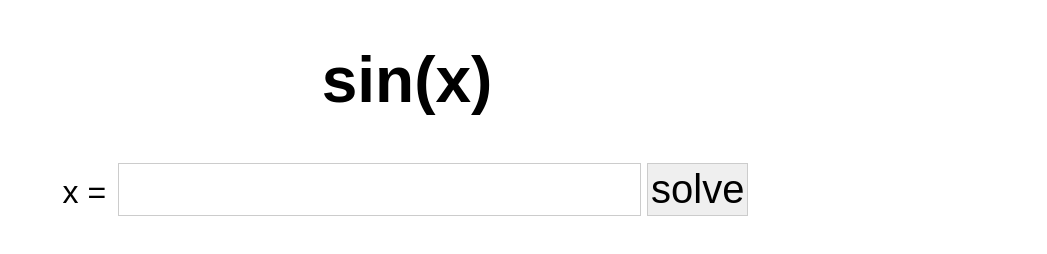
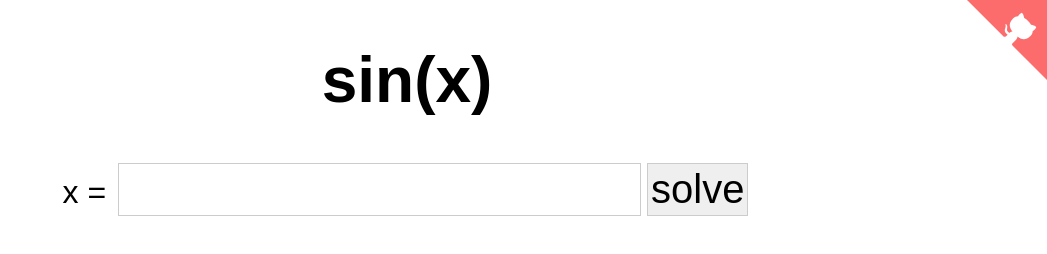
Before and after one commit to thinkphp/sin, a plain HTML site: page index.html in a window 1280 px wide. Shown: the whole page, without its empty margins (233-1280 px from the left). Drawn offline with Linux system fonts and the light colour scheme.

Commit message:
Update index.html

```diff
--- a/index.html
+++ b/index.html
@@ -12,6 +12,7 @@
 </head>
 <body>
 <center>
+ <a href="http://github.com/thinkphp/sin" class="github-corner"><svg width="80" height="80" viewBox="0 0 250 250" style="fill:#FD6C6C; color:#fff; position: absolute; top: 0; border: 0; right: 0;"><path d="M0,0 L115,115 L130,115 L142,142 L250,250 L250,0 Z"></path><path d="M128.3,109.0 C113.8,99.7 119.0,89.6 119.0,89.6 C122.0,82.7 120.5,78.6 120.5,78.6 C119.2,72.0 123.4,76.3 123.4,76.3 C127.3,80.9 125.5,87.3 125.5,87.3 C122.9,97.6 130.6,101.9 134.4,103.2" fill="currentColor" style="transform-origin: 130px 106px;" class="octo-arm"></path><path d="M115.0,115.0 C114.9,115.1 118.7,116.5 119.8,115.4 L133.7,101.6 C136.9,99.2 139.9,98.4 142.2,98.6 C133.8,88.0 127.5,74.4 143.8,58.0 C148.5,53.4 154.0,51.2 159.7,51.0 C160.3,49.4 163.2,43.6 171.4,40.1 C171.4,40.1 176.1,42.5 178.8,56.2 C183.1,58.6 187.2,61.8 190.9,65.4 C194.5,69.0 197.7,73.2 200.1,77.6 C213.8,80.2 216.3,84.9 216.3,84.9 C212.7,93.1 206.9,96.0 205.4,96.6 C205.1,102.4 203.0,107.8 198.3,112.5 C181.9,128.9 168.3,122.5 157.7,114.1 C157.9,116.9 156.7,120.9 152.7,124.9 L141.0,136.5 C139.8,137.7 141.6,141.9 141.8,141.8 Z" fill="currentColor" class="octo-body"></path></svg></a><style>.github-corner:hover .octo-arm{animation:octocat-wave 560ms ease-in-out}@keyframes octocat-wave{0%,100%{transform:rotate(0)}20%,60%{transform:rotate(-25deg)}40%,80%{transform:rotate(10deg)}}@media (max-width:500px){.github-corner:hover .octo-arm{animation:none}.github-corner .octo-arm{animation:octocat-wave 560ms ease-in-out}}</style>
 <h1>sin(x)</h1>
 <label for="input">x = </label><input type="text" id="input" name="input" /><input type="button" value="solve" id="solve" name="solve">
 <p id="solution"></p>
```
